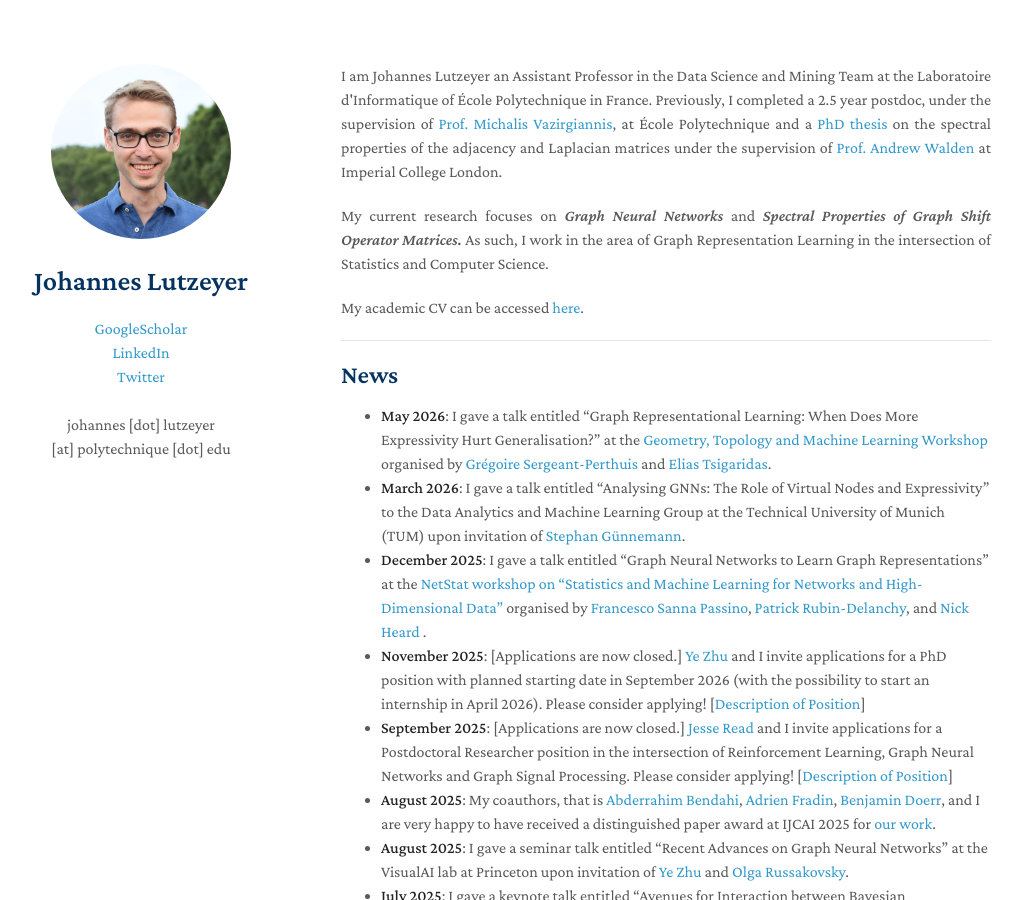
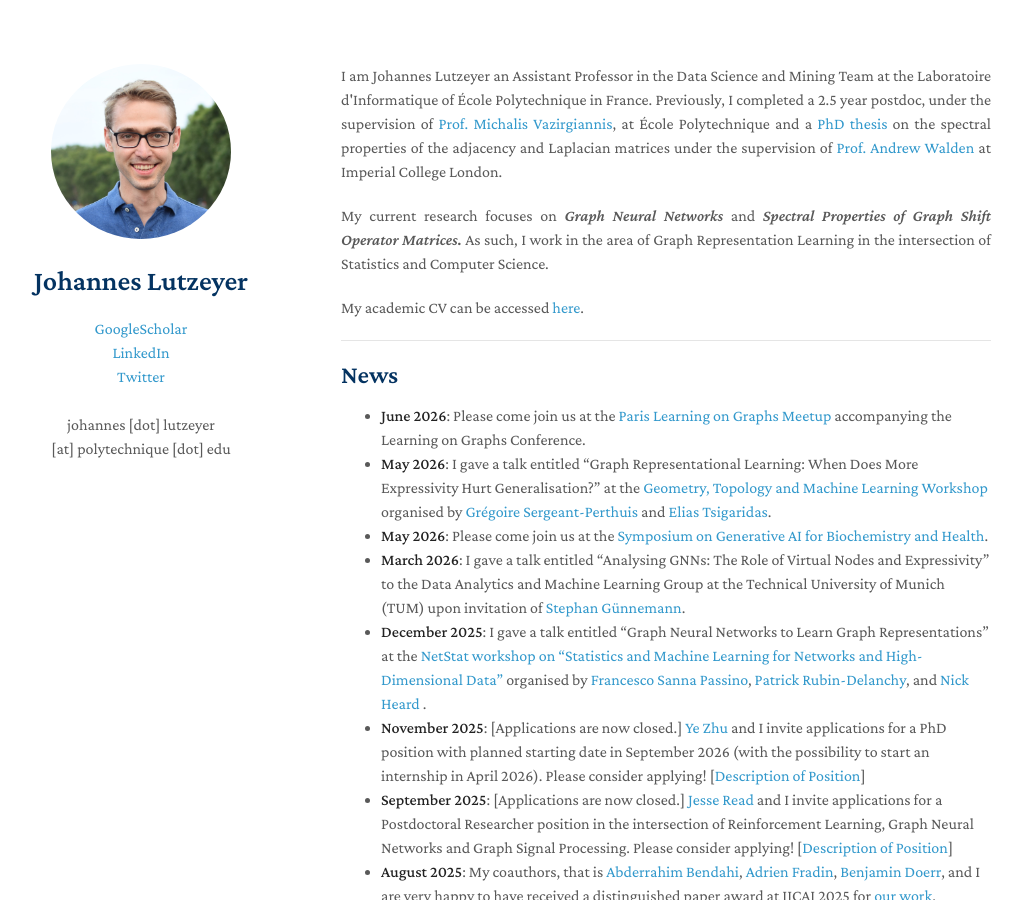
Before and after one commit to johanneslutzeyer/johanneslutzeyer.github.io, a Jekyll site: the page built from index.md, in a window 1280 px wide and 900 px high. Shown: the whole window, without its empty margins (129-1152 px from the left). Built offline with Jekyll 4.4.1, drawn with Linux system fonts in a browser that asks for light colours; our own code applies the rules of GitHub Pages for plain Markdown files; a script that is not in the unit is left out.

Commit message:
Update index.md

```diff
--- a/index.md
+++ b/index.md
@@ -13,7 +13,9 @@ My academic CV can be accessed <a href="https://johanneslutzeyer.com/doc/Johanne
 ---
 
 ## News
+- **June 2026**: Please come join us at the <a href="https://sites.google.com/view/learning-on-graph-paris-meetup/home" target=" blank">Paris Learning on Graphs Meetup </a> accompanying the Learning on Graphs Conference.
 - **May 2026**: I gave a talk entitled "Graph Representational Learning: When Does More Expressivity Hurt Generalisation?" at the <a href="https://sites.google.com/view/gtml26/" target="_blank">Geometry, Topology and Machine Learning Workshop</a> organised by <a href="https://www.normalesup.org/~sergeant/" target="_blank">Grégoire Sergeant-Perthuis </a> and <a href="https://who.paris.inria.fr/Elias.Tsigaridas/" target="_blank">Elias Tsigaridas</a>.
+- **May 2026**: Please come join us at the <a href="https://hi-paris.fr/research/symposium/" target=" blank">Symposium on Generative AI for Biochemistry and Health</a>.
 - **March 2026**: I gave a talk entitled "Analysing GNNs: The Role of Virtual Nodes and Expressivity" to the Data Analytics and Machine Learning Group at the Technical University of Munich (TUM) upon invitation of <a href="https://www.professoren.tum.de/en/guennemann-stephan" target=" blank">Stephan Günnemann</a>.
 - **December 2025**: I gave a talk entitled "Graph Neural Networks to Learn Graph Representations" at the <a href="https://sites.google.com/view/netstat25/home" target="_blank">NetStat workshop on "Statistics and Machine Learning for Networks and High-Dimensional Data"</a> organised by <a href="https://fraspass.github.io/" target="_blank">Francesco Sanna Passino</a>, <a href="https://webhomes.maths.ed.ac.uk/~prd/index.html" target="_blank">Patrick Rubin-Delanchy</a>, and <a href="https://www.ma.imperial.ac.uk/~naheard/" target="_blank">Nick Heard
 </a>.
```
